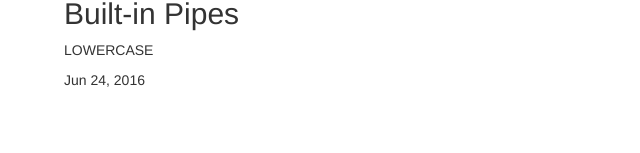
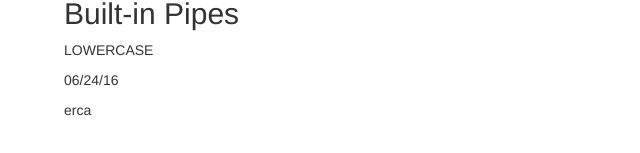
Before and after one commit to NicolasBouhours/PipesCourses, an Angular app: page / in a window 1280 px wide. Shown: the part 147-300 px from the top of the page, without its empty margins (0-640 px from the left). Built offline with nearby package versions, Linux system fonts and the light colour scheme.

Commit message:
STEP 146 - Parametrizing Pipes

```diff
--- a/src/app/app.component.html
+++ b/src/app/app.component.html
@@ -2,5 +2,6 @@
   <h1>Pipes</h1>
   <h2>Built-in Pipes</h2>
   <p>{{myValue | uppercase}}</p>
-  <p>{{myDate | date}}</p>
+  <p>{{myDate | date:"MM/dd/yy"}}</p>
+  <p>{{myValue | slice:3:7}}</p>
 </div>
```
